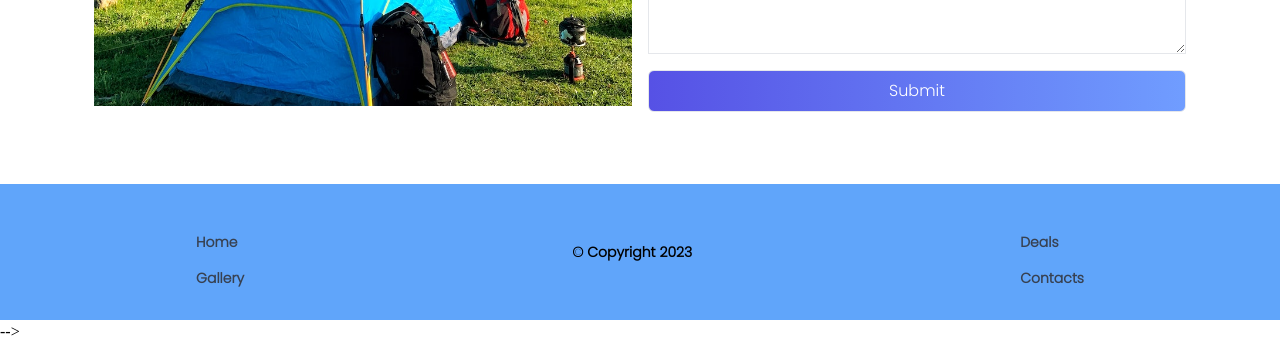
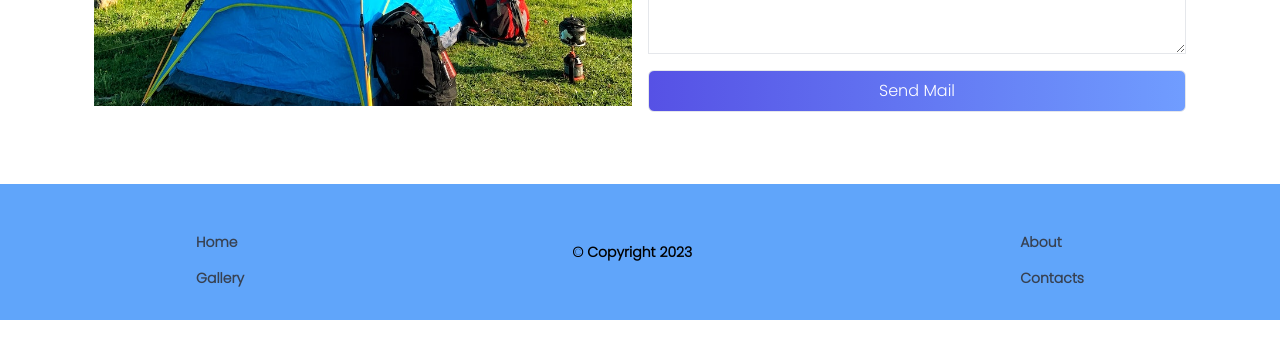
Before and after one commit to ayushh1804/Blood_Donation_Website, a React (Create React App) app: page / in a window 1280 px wide. Shown: the part 2244-2585 px from the top of the page. After the commit the page ends 2564 px from the top, so only its background shows below. Built offline with nearby package versions, Linux system fonts and the light colour scheme.

Commit message:
updated footer

```diff
--- a/public/index.html
+++ b/public/index.html
@@ -7,12 +7,12 @@
     <meta name="theme-color" content="#000000" />
     <meta
       name="description"
-      content="Web site created using create-react-app">
+      content="Web site created using create-react-app"
+    />
     <title>CampGround</title>
   </head>
   <body class="">
     <noscript>You need to enable JavaScript to run this app.</noscript>
     <div id="root"></div>
-    -->
   </body>
 </html>
--- a/src/components/Contact.jsx
+++ b/src/components/Contact.jsx
@@ -50,7 +50,7 @@ const Contact = () => {
               cols="30"
               rows="10"
             ></textarea>
-            <button className="col-span-2 m-2 p-2 rounded-md px-4 py-2 border bg-gradient-to-r from-[var(--primary-dark)] to-[var(--primary-light)] text-white">Submit</button>
+            <button className="col-span-2 m-2 p-2 rounded-md px-4 py-2 border bg-gradient-to-r from-[var(--primary-dark)] to-[var(--primary-light)] text-white"><a href = "mailto: abc@example.com" >Send Mail</a></button>
           </div>
         </form>
       </div>
--- a/src/components/Footer.jsx
+++ b/src/components/Footer.jsx
@@ -1,22 +1,68 @@
-import React from 'react'
-
+import React from "react";
+import { Link } from "react-scroll";
 const Footer = () => {
   return (
-    <div className=' flex items-center justify-around w-max-[1140px] m-auto w-full bg-blue-400 p-8 bottom-0 text-gray-700' id="footer">
-        <div className='text-sm font-bold '>
-            <p className='my-4'>Home</p>
-            <p>Gallery</p>
+    <div
+      className=" flex items-center justify-around w-max-[1140px] m-auto w-full bg-blue-400 p-8 bottom-0 text-gray-700"
+      id="footer"
+    >
+      <div className="text-sm font-bold ">
+        <p className="my-4 hover:cursor-pointer">
+          <Link
+            activeClass="active"
+            to="navbar"
+            spy={true}
+            smooth={true}
+            offset={-70}
+            duration={500}
+          >
+            Home
+          </Link>
+        </p>
+        <p className="hover:cursor-pointer">
+          <Link
+            activeClass="active"
+            to="gallery"
+            spy={true}
+            smooth={true}
+            offset={-70}
+            duration={500}
+          >
+            Gallery
+          </Link>
+        </p>
+      </div>
+      <div className="text-sm font-bold">
+        <p className="text-black">&copy; Copyright 2023</p>
+      </div>
+      <div className="text-sm font-bold">
+        <p className="my-4 hover:cursor-pointer">
+          <Link
+            activeClass="active"
+            to="landing"
+            spy={true}
+            smooth={true}
+            offset={-70}
+            duration={500}
+          >
+            About
+          </Link>
+        </p>
+        <p className="hover:cursor-pointer">
+          <Link
+            activeClass="active"
+            to="contact"
+            spy={true}
+            smooth={true}
+            offset={-70}
+            duration={500}
+          >
+            Contacts
+          </Link>
+        </p>
+      </div>
+    </div>
+  );
+};
 
-        </div>
-        <div className='text-sm font-bold'>
-            <p className='text-black'>&copy; Copyright 2023</p>
-        </div>
-        <div className='text-sm font-bold'>
-            <p className='my-4'>Deals</p>
-            <p>Contacts</p>
-        </div>
-    </div>
-  )
-}
-
-export default Footer
+export default Footer;
```
